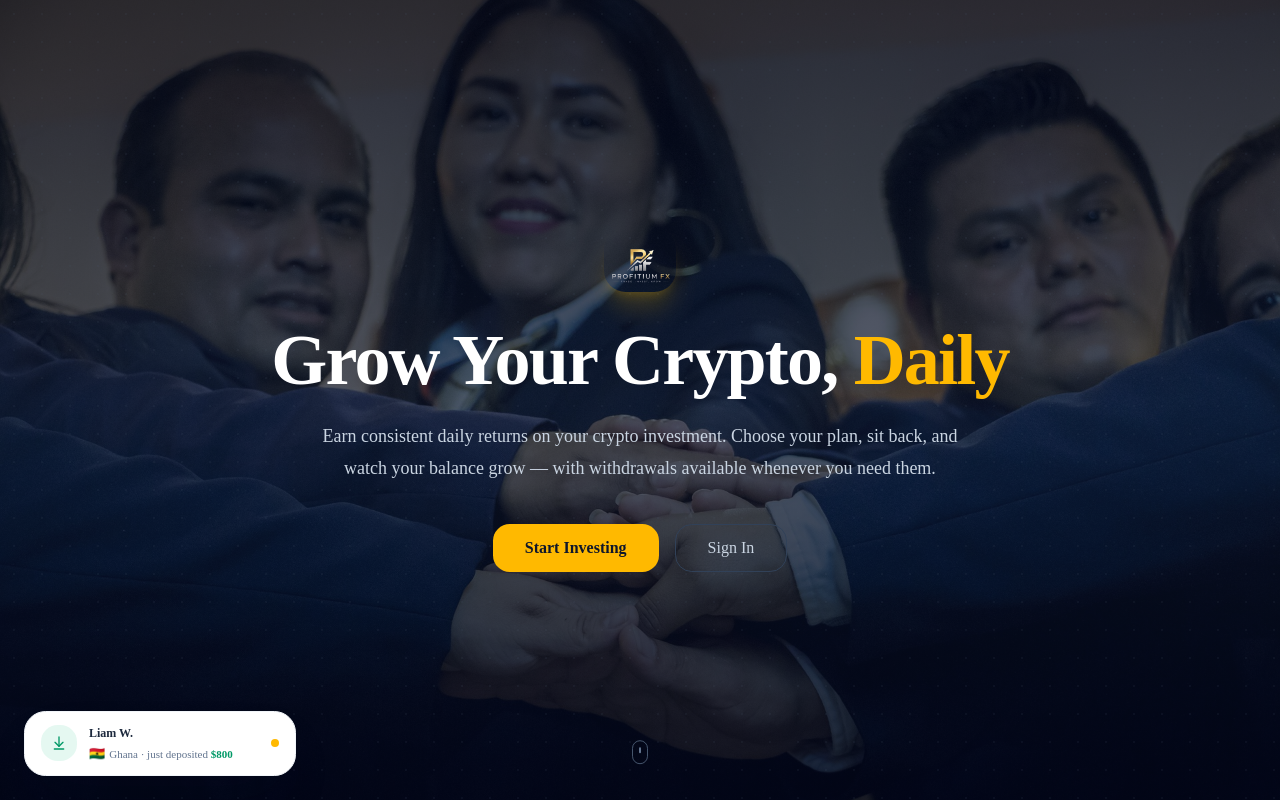
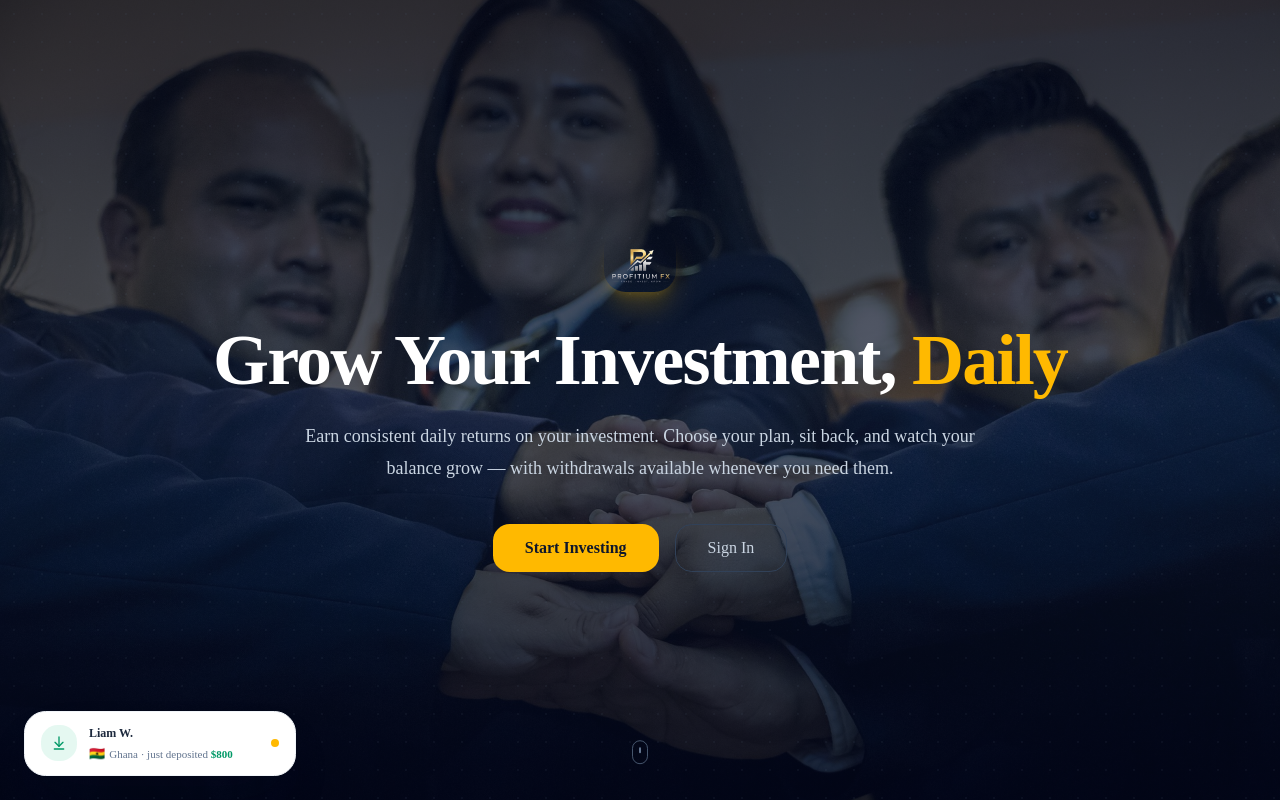
Before and after one commit to profitiumfx-stack/profitium-, a Next.js app: page / in a window 1280 px wide. Shown: the top 800 px of the page. Built offline with nearby package versions, Linux system fonts and the light colour scheme; no server answers.

Commit message:
update hero copy

```diff
--- a/src/components/landing/hero-section.tsx
+++ b/src/components/landing/hero-section.tsx
@@ -62,7 +62,7 @@ export function HeroSection() {
           transition={{ delay: 0.28, duration: 0.65, ease }}
           className="mt-5 text-5xl font-bold tracking-tight text-white sm:text-7xl"
         >
-          Grow Your Crypto,{" "}
+          Grow Your Investment,{" "}
           <span className="text-amber-400">Daily</span>
         </motion.h1>
 
@@ -73,7 +73,7 @@ export function HeroSection() {
           transition={{ delay: 0.45, duration: 0.6, ease }}
           className="mx-auto mt-6 max-w-2xl text-lg leading-8 text-slate-300"
         >
-          Earn consistent daily returns on your crypto investment.
+          Earn consistent daily returns on your investment.
           Choose your plan, sit back, and watch your balance grow —
           with withdrawals available whenever you need them.
         </motion.p>
```
